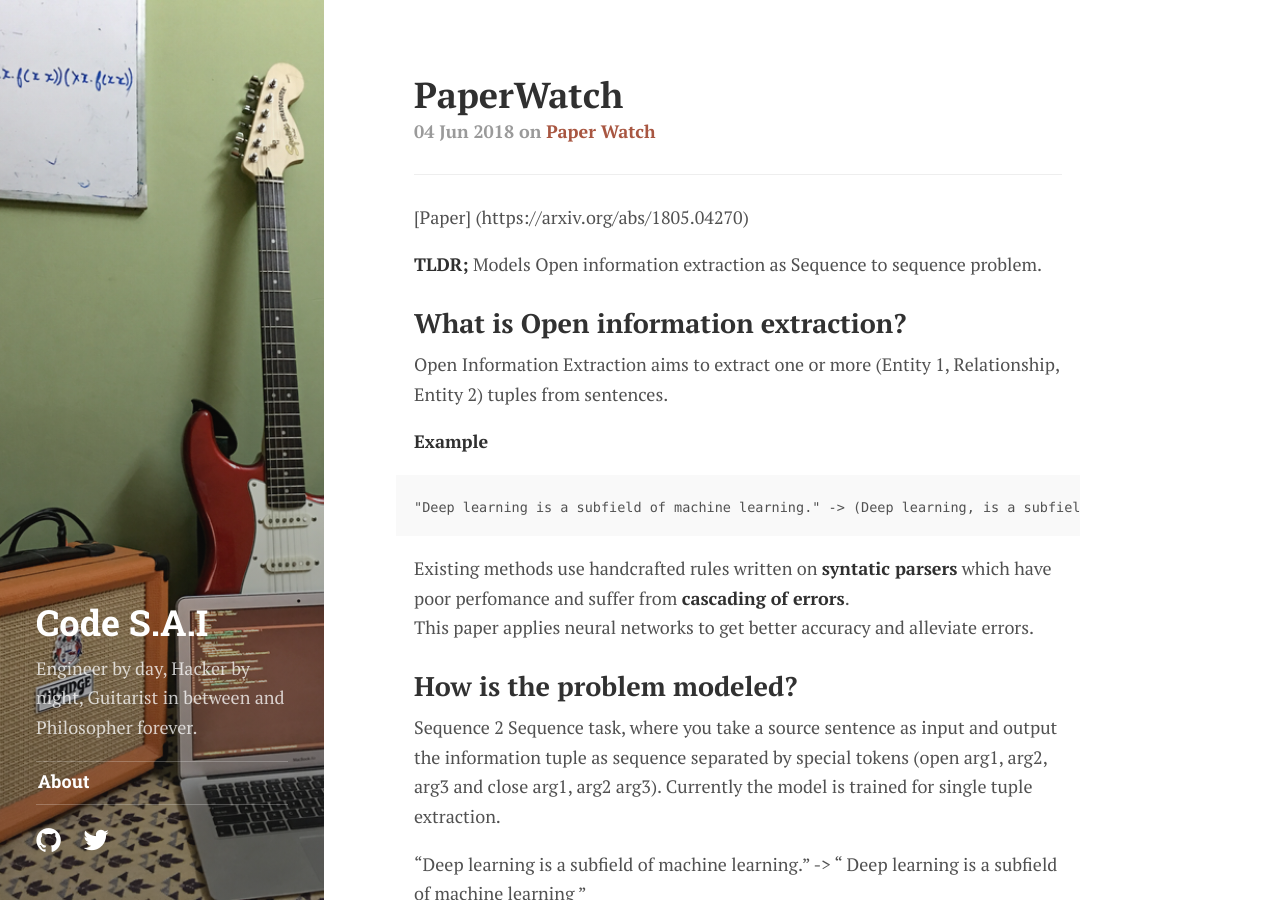
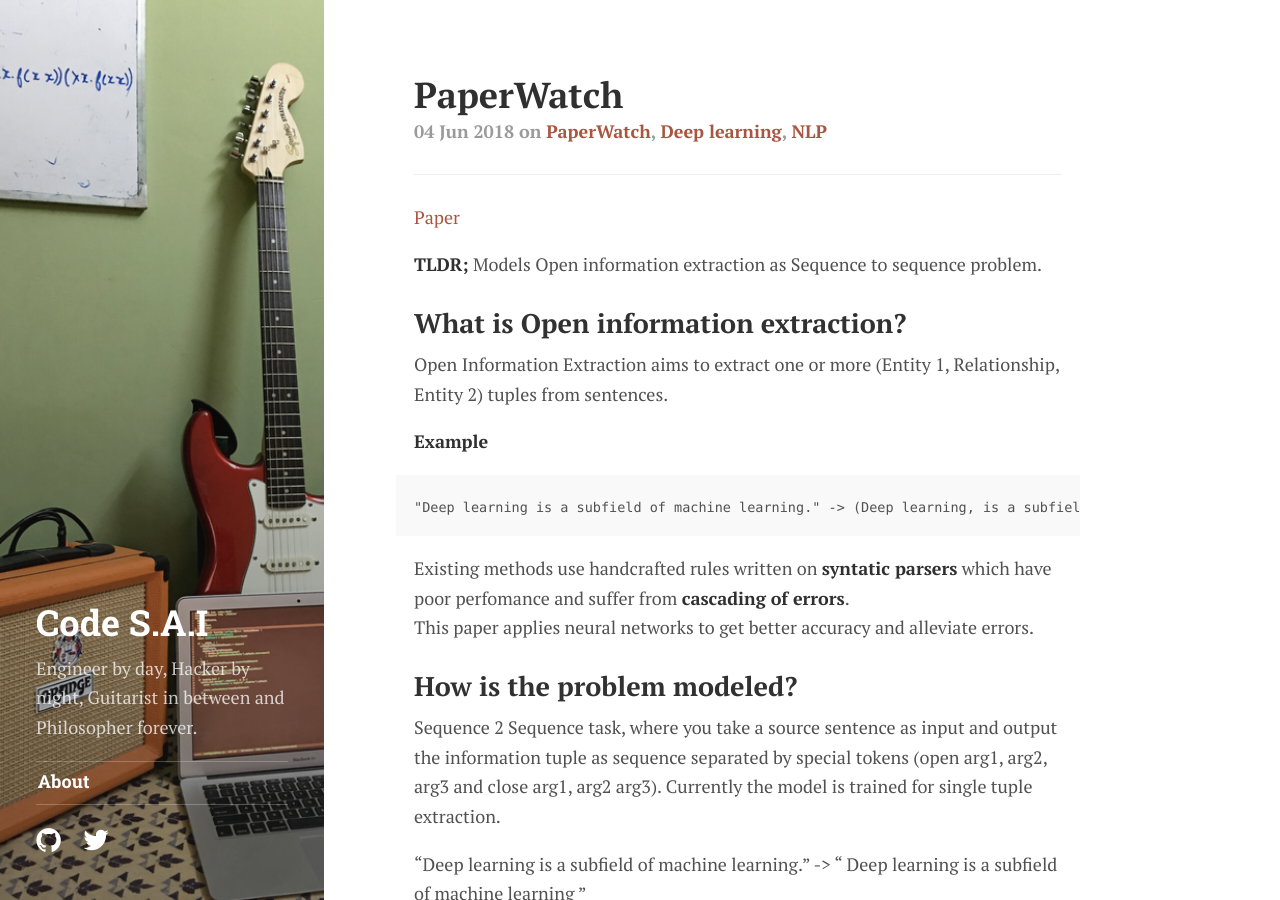
Before and after one commit to sai-prasanna/sai-prasanna.github.io, a Jekyll site: the page built from _posts/2018-06-04-neural-open-information-extraction.md, in a window 1280 px wide and 900 px high. Built offline with Jekyll 4.4.1, drawn with Linux system fonts in a browser that asks for light colours; some web fonts are replaced.

Commit message:
Update 2018-06-04-neural-open-information-extraction.md

```diff
--- a/_posts/2018-06-04-neural-open-information-extraction.md
+++ b/_posts/2018-06-04-neural-open-information-extraction.md
@@ -3,10 +3,10 @@ layout: post
 title:  PaperWatch #001 - Neural Open Information Extraction (ACL 2018)
 date:   2018-06-04 08:00:00
 categories: machine learning
-tags: [Paper Watch]
+tags: [PaperWatch, Deep learning, NLP]
 ---
 
-[Paper] (https://arxiv.org/abs/1805.04270)
+[Paper](https://arxiv.org/abs/1805.04270)
 
 **TLDR;** Models Open information extraction as  Sequence to sequence problem.
 
```
